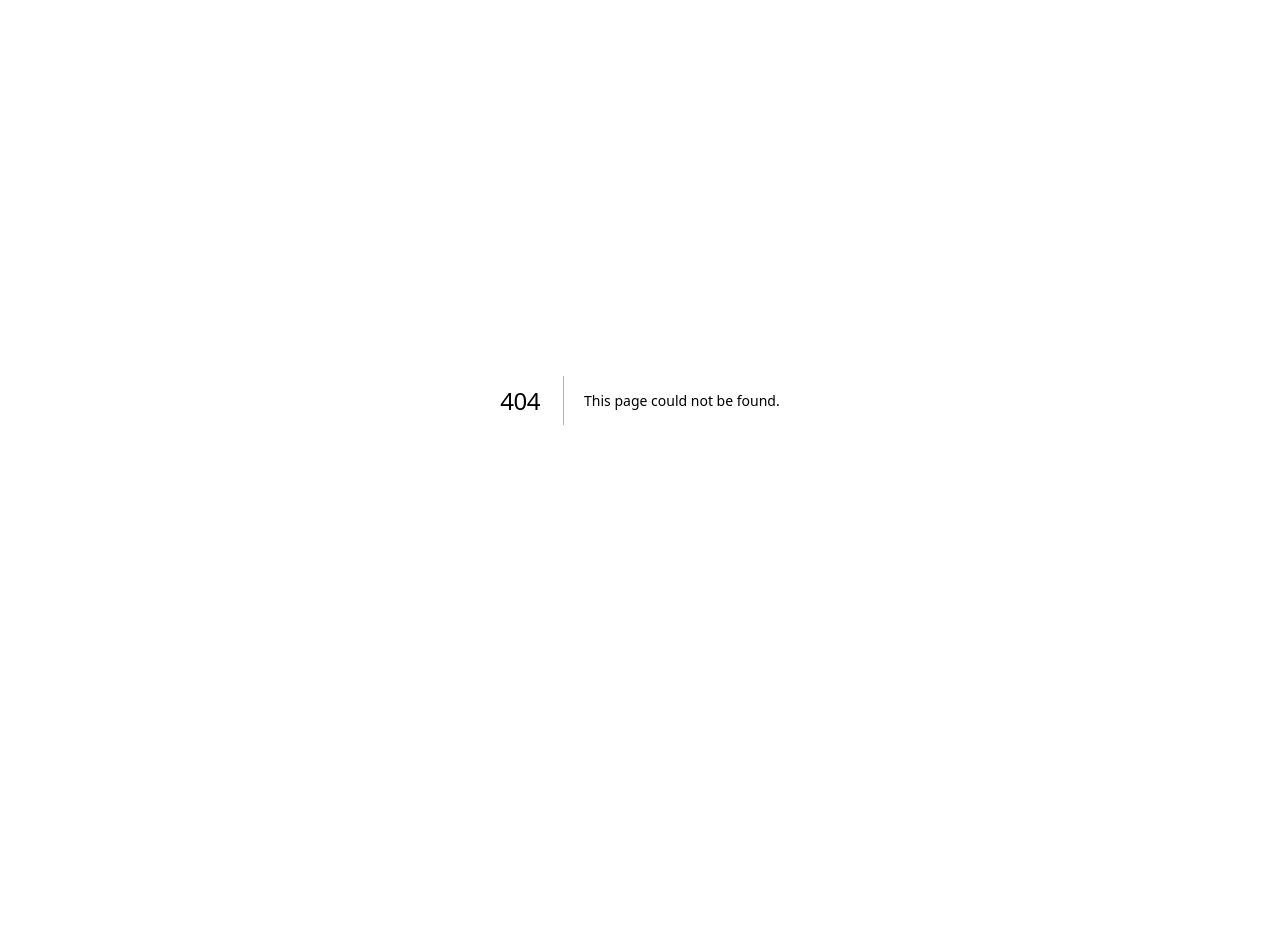
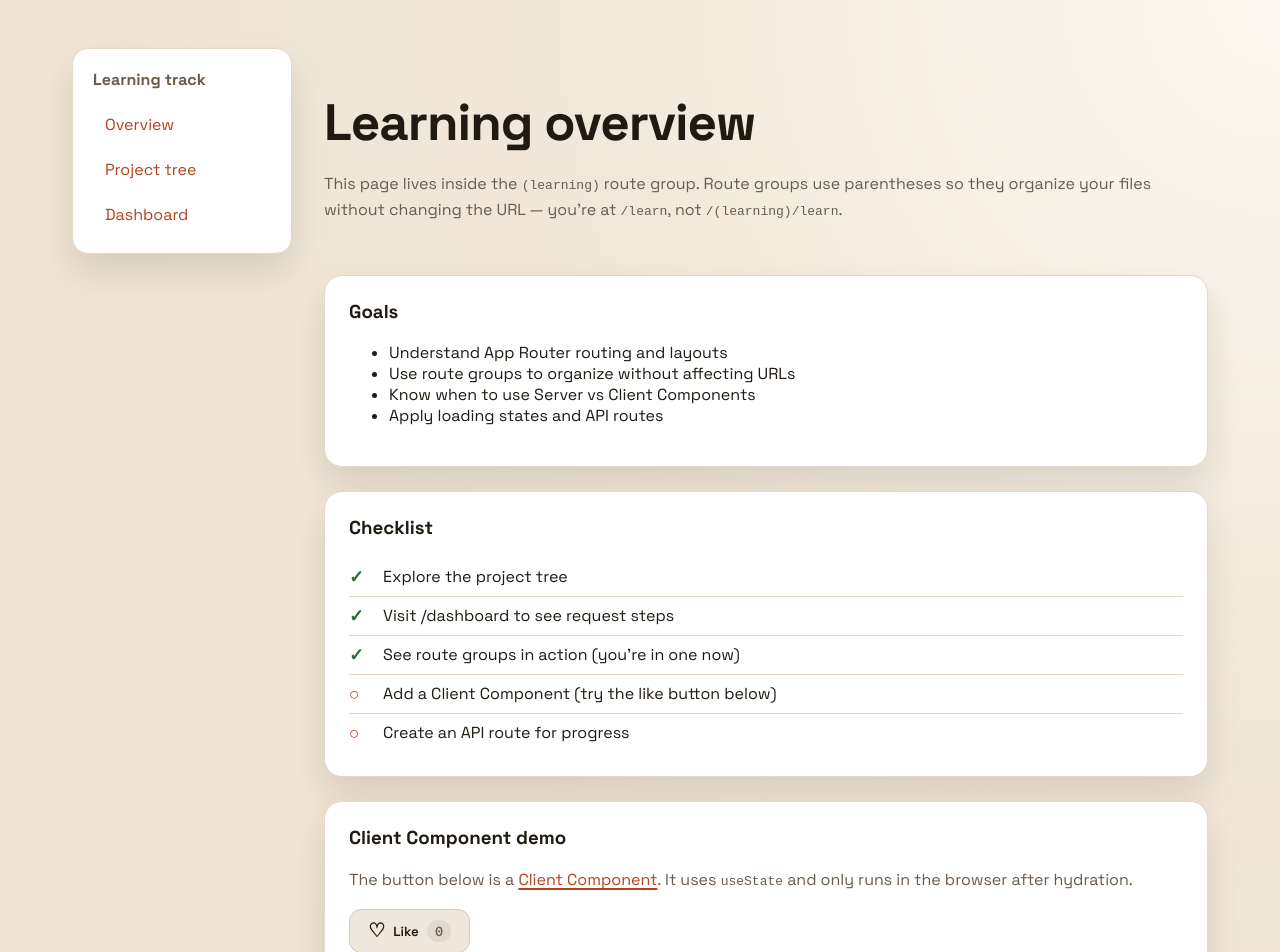
Before and after one commit to hexlianine/nexter, a Next.js app: page /learn in a window 1280 px wide. Before the commit this address had no page. Shown: the top 952 px of the page. Before the commit the page ends 800 px from the top, so only its background shows below. Built offline with nearby package versions, Linux system fonts and the light colour scheme.

Commit message:
feat: enhance learning section

```diff
--- /dev/null
+++ b/app/(learning)/layout.tsx
@@ -0,0 +1,21 @@
+import Link from "next/link";
+
+export default function LearningLayout({
+  children,
+}: {
+  children: React.ReactNode;
+}) {
+  return (
+    <div className="learning-layout">
+      <aside className="learning-sidebar">
+        <h3>Learning track</h3>
+        <nav className="learning-nav">
+          <Link href="/learn">Overview</Link>
+          <Link href="/">Project tree</Link>
+          <Link href="/dashboard">Dashboard</Link>
+        </nav>
+      </aside>
+      <div className="learning-main">{children}</div>
+    </div>
+  );
+}
--- /dev/null
+++ b/app/(learning)/learn/page.tsx
@@ -0,0 +1,77 @@
+import Link from "next/link";
+import LikeButton from "../../ui/like-button";
+
+const GOALS = [
+  "Understand App Router routing and layouts",
+  "Use route groups to organize without affecting URLs",
+  "Know when to use Server vs Client Components",
+  "Apply loading states and API routes",
+];
+
+const CHECKLIST = [
+  { done: true, label: "Explore the project tree" },
+  { done: true, label: "Visit /dashboard to see request steps" },
+  { done: true, label: "See route groups in action (you're in one now)" },
+  { done: false, label: "Add a Client Component (try the like button below)" },
+  { done: false, label: "Create an API route for progress" },
+];
+
+export default function LearnPage() {
+  return (
+    <main>
+      <section className="hero">
+        <div>
+          <h1>Learning overview</h1>
+          <p>
+            This page lives inside the{" "}
+            <code>(learning)</code> route group. Route groups use parentheses so
+            they organize your files without changing the URL — you're at{" "}
+            <code>/learn</code>, not <code>/(learning)/learn</code>.
+          </p>
+        </div>
+      </section>
+
+      <section className="hero-card" style={{ marginBottom: 24 }}>
+        <h3 style={{ marginTop: 0 }}>Goals</h3>
+        <ul>
+          {GOALS.map((goal) => (
+            <li key={goal}>{goal}</li>
+          ))}
+        </ul>
+      </section>
+
+      <section className="hero-card" style={{ marginBottom: 24 }}>
+        <h3 style={{ marginTop: 0 }}>Checklist</h3>
+        <ul className="checklist">
+          {CHECKLIST.map((item) => (
+            <li key={item.label} className={item.done ? "done" : ""}>
+              <span className="check">{item.done ? "✓" : "○"}</span>
+              {item.label}
+            </li>
+          ))}
+        </ul>
+      </section>
+
+      <section className="hero-card">
+        <h3 style={{ marginTop: 0 }}>Client Component demo</h3>
+        <p>
+          The button below is a{" "}
+          <a
+            href="https://nextjs.org/docs/app/api-reference/directives/use-client"
+            target="_blank"
+            rel="noreferrer"
+          >
+            Client Component
+          </a>
+          . It uses <code>useState</code> and only runs in the browser after
+          hydration.
+        </p>
+        <LikeButton />
+      </section>
+
+      <footer>
+        <Link href="/">← Back to project tree</Link>
+      </footer>
+    </main>
+  );
+}
--- a/app/globals.css
+++ b/app/globals.css
@@ -90,6 +90,14 @@ a:focus-visible {
   border-radius: 999px;
   font-size: 0.85rem;
   font-weight: 600;
+}
+
+.badge-link {
+  text-decoration: none;
+}
+
+.badge-link:hover {
+  background: #f6dac8;
 }
 
 .panel-grid {
@@ -461,6 +469,240 @@ a:focus-visible {
   font-size: 0.8rem;
 }
 
+/* Learning layout (route group) */
+.learning-layout {
+  display: grid;
+  grid-template-columns: 200px 1fr;
+  gap: 32px;
+  max-width: 1200px;
+  margin: 0 auto;
+  padding: 48px 32px 64px;
+}
+
+@media (max-width: 700px) {
+  .learning-layout {
+    grid-template-columns: 1fr;
+  }
+}
+
+.learning-sidebar {
+  background: var(--card);
+  border: 1px solid var(--card-border);
+  border-radius: 18px;
+  padding: 20px;
+  height: fit-content;
+  box-shadow: var(--shadow);
+}
+
+.learning-sidebar h3 {
+  margin: 0 0 16px;
+  font-size: 1rem;
+  color: var(--muted);
+}
+
+.learning-nav {
+  display: flex;
+  flex-direction: column;
+  gap: 8px;
+}
+
+.learning-nav a {
+  padding: 8px 12px;
+  border-radius: 10px;
+  text-decoration: none;
+}
+
+.learning-nav a:hover {
+  background: #fff4e8;
+}
+
+.learning-main main {
+  max-width: none;
+  padding: 0;
+}
+
+/* Checklist */
+.checklist {
+  list-style: none;
+  padding: 0;
+  margin: 0;
+}
+
+.checklist li {
+  display: flex;
+  align-items: center;
+  gap: 12px;
+  padding: 8px 0;
+}
+
+.checklist .check {
+  width: 24px;
+  font-size: 1.1rem;
+  color: var(--accent-strong);
+}
+
+.checklist li.done .check {
+  color: #2f6b3c;
+}
+
+/* Like button (Client Component demo) */
+.like-button {
+  display: inline-flex;
+  align-items: center;
+  gap: 8px;
+  padding: 10px 18px;
+  border: 1px solid var(--tree-border);
+  border-radius: 12px;
+  background: var(--bg-strong);
+  color: var(--ink);
+  font-family: inherit;
+  font-weight: 600;
+  cursor: pointer;
+  transition: background 0.2s, border-color 0.2s;
+}
+
+.like-button:hover {
+  background: #f6dac8;
+  border-color: #e8c9b0;
+}
+
+.like-button[aria-pressed="true"] {
+  background: #fde7d8;
+  border-color: #f3c7ae;
+}
+
+.like-icon {
+  font-size: 1.2rem;
+  line-height: 1;
+}
+
+.like-count {
+  font-family: "Source Code Pro", monospace;
+  font-size: 0.9rem;
+  color: var(--muted);
+}
+
+/* Learning layout */
+.learning-layout {
+  display: grid;
+  grid-template-columns: 220px 1fr;
+  gap: 32px;
+  min-height: 100vh;
+}
+
+.learning-sidebar {
+  background: var(--card);
+  border: 1px solid var(--card-border);
+  border-radius: 16px;
+  padding: 20px;
+  height: fit-content;
+  position: sticky;
+  top: 24px;
+  box-shadow: var(--shadow);
+}
+
+.learning-sidebar h3 {
+  margin: 0 0 16px;
+  font-size: 1rem;
+}
+
+.learning-nav {
+  display: flex;
+  flex-direction: column;
+  gap: 8px;
+}
+
+.learning-nav a {
+  padding: 8px 12px;
+  border-radius: 10px;
+  text-decoration: none;
+  transition: background 0.2s ease;
+}
+
+.learning-nav a:hover {
+  background: var(--bg-strong);
+}
+
+.learning-main {
+  min-width: 0;
+}
+
+@media (max-width: 720px) {
+  .learning-layout {
+    grid-template-columns: 1fr;
+  }
+
+  .learning-sidebar {
+    position: static;
+  }
+}
+
+/* Like button (Client Component demo) */
+.like-button {
+  display: inline-flex;
+  align-items: center;
+  gap: 8px;
+  padding: 10px 18px;
+  border: 1px solid var(--tree-border);
+  background: var(--bg-strong);
+  color: var(--ink);
+  border-radius: 12px;
+  font-family: inherit;
+  font-weight: 600;
+  cursor: pointer;
+  transition: background 0.2s ease, border-color 0.2s ease;
+}
+
+.like-button:hover {
+  background: #f6dac8;
+  border-color: var(--accent);
+}
+
+.like-button[aria-pressed="true"] {
+  background: #fde7d8;
+  border-color: var(--accent);
+  color: var(--accent-strong);
+}
+
+.like-icon {
+  font-size: 1.2rem;
+}
+
+.like-count {
+  background: rgba(0, 0, 0, 0.06);
+  padding: 2px 8px;
+  border-radius: 999px;
+  font-size: 0.9rem;
+}
+
+/* Checklist */
+.checklist {
+  list-style: none;
+  padding: 0;
+  margin: 0;
+}
+
+.checklist li {
+  display: flex;
+  align-items: center;
+  gap: 10px;
+  padding: 8px 0;
+  border-bottom: 1px solid var(--card-border);
+}
+
+.checklist li:last-child {
+  border-bottom: none;
+}
+
+.checklist .check {
+  font-weight: 700;
+  color: var(--accent-strong);
+}
+
+.checklist li.done .check {
+  color: #2f6b3c;
+}
+
 footer {
   margin-top: 40px;
   color: var(--muted);
--- /dev/null
+++ b/app/ui/like-button.tsx
@@ -0,0 +1,37 @@
+"use client";
+
+import { useState } from "react";
+
+type LikeButtonProps = {
+  initialCount?: number;
+  label?: string;
+};
+
+export default function LikeButton({
+  initialCount = 0,
+  label = "Like",
+}: LikeButtonProps) {
+  const [liked, setLiked] = useState(false);
+  const [count, setCount] = useState(initialCount);
+
+  const handleClick = () => {
+    setLiked((prev) => !prev);
+    setCount((prev) => (liked ? prev - 1 : prev + 1));
+  };
+
+  return (
+    <button
+      type="button"
+      onClick={handleClick}
+      className="like-button"
+      aria-pressed={liked}
+      aria-label={liked ? `Unlike (${count})` : `Like (${count})`}
+    >
+      <span className="like-icon" aria-hidden="true">
+        {liked ? "♥" : "♡"}
+      </span>
+      <span className="like-label">{label}</span>
+      <span className="like-count">{count}</span>
+    </button>
+  );
+}
```
Also changed, not shown: app/data.ts (+20 -4 lines), app/page.tsx (+13 -1 lines).
